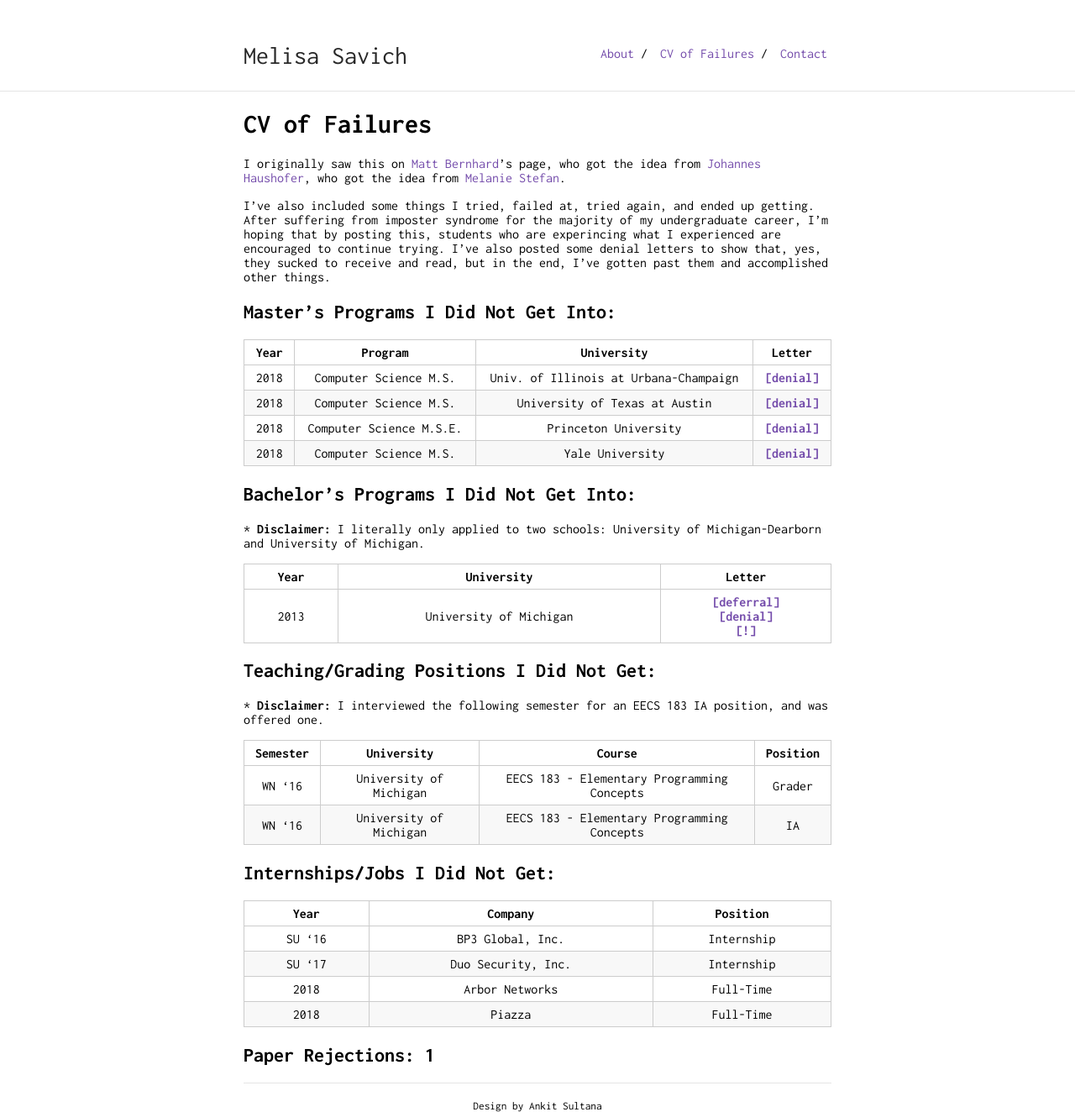
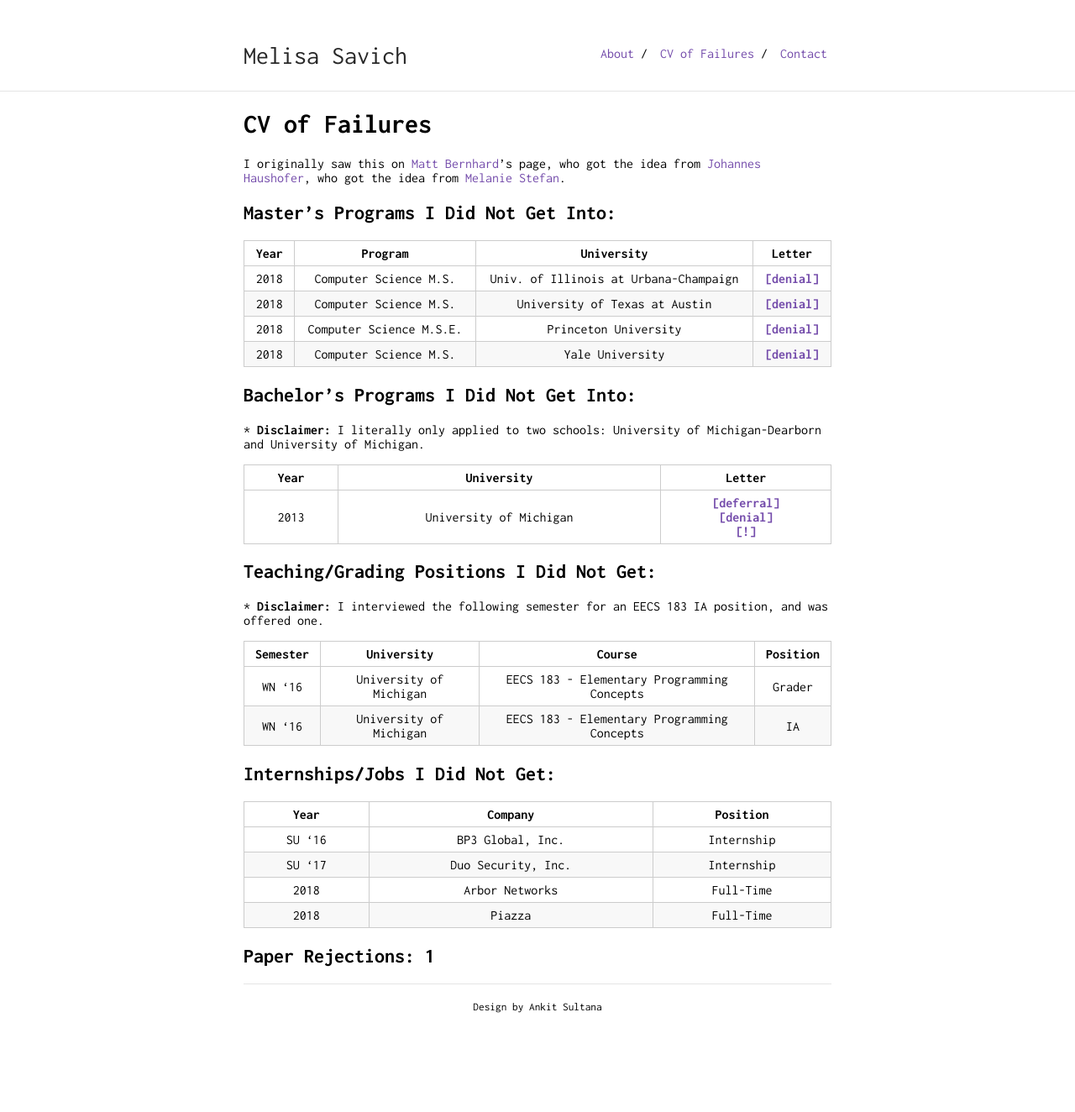
Before and after one commit to mksavic/mksavic.github.io, a Jekyll site: the page built from failures.md, in a window 1280 px wide. Shown: the whole page at 84% size. Built offline with Jekyll 4.4.1, drawn with Linux system fonts in a browser that asks for light colours; our own code applies the rules of GitHub Pages for plain Markdown files; after the commit the page ends 1206 px from its top, so only the background shows below that.

Commit message:
i dont like the paragraph

```diff
--- a/failures.md
+++ b/failures.md
@@ -5,8 +5,6 @@ layout: default
 # CV of Failures
 
 I originally saw this on [Matt Bernhard](https://mbernhard.com/)'s page, who got the idea from [Johannes Haushofer](https://www.washingtonpost.com/news/wonk/wp/2016/04/28/it-feels-really-good-to-read-about-this-princeton-professors-failures/), who got the idea from [Melanie Stefan](https://www.nature.com/naturejobs/science/articles/10.1038/nj7322-467a).
-
-I've also included some things I tried, failed at, tried again, and ended up getting. After suffering from imposter syndrome for the majority of my undergraduate career, I'm hoping that by posting this, students who are experincing what I experienced are encouraged to continue trying. I've also posted some denial letters to show that, yes, they sucked to receive and read, but in the end, I've gotten past them and accomplished other things.
 
 ## Master's Programs I Did Not Get Into:
 
```
